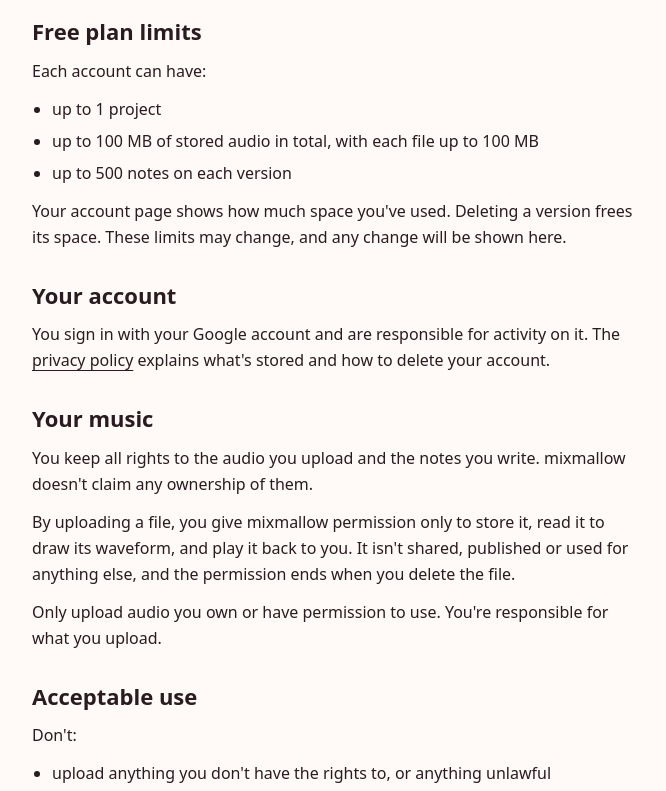
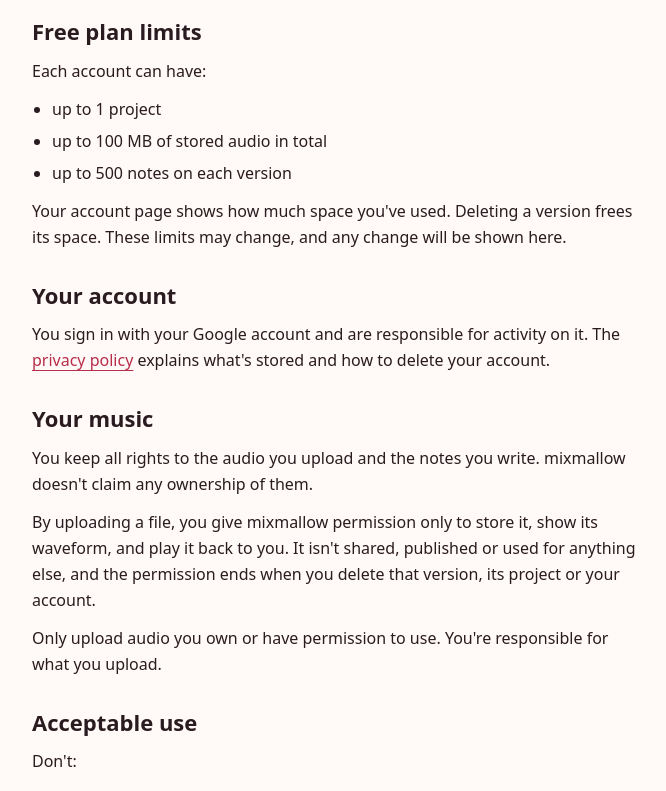
Before and after one commit to noah-lee/mixmallow, a React (Vite) app in the folder apps/web/: page /terms in a window 1280 px wide. Shown: the part 380-1171 px from the top of the page, without its empty margins (304-970 px from the left). Built offline with nearby package versions, Linux system fonts and the light colour scheme; no server answers.

Commit message:
Fix legal page link colour and privacy and terms wording

```diff
--- a/apps/web/src/features/legal/legal-page.tsx
+++ b/apps/web/src/features/legal/legal-page.tsx
@@ -32,8 +32,8 @@
   children: ReactNode
 }) {
   return (
-    <section className="flex flex-col gap-3 [&_a]:font-medium [&_a]:underline [&_a]:underline-offset-4 [&_ul]:flex [&_ul]:list-disc [&_ul]:flex-col [&_ul]:gap-1.5 [&_ul]:pl-5">
-      <h2 className="text-heading-2">{title}</h2>
+    <section className="flex flex-col gap-3 [&_a]:font-medium [&_a]:text-primary-text [&_a]:underline [&_a]:underline-offset-4 [&_ul]:flex [&_ul]:list-disc [&_ul]:flex-col [&_ul]:gap-1.5 [&_ul]:pl-5">
+      <h2 className="font-heading text-heading-2">{title}</h2>
       {children}
     </section>
   )
--- a/apps/web/src/routes/privacy.tsx
+++ b/apps/web/src/routes/privacy.tsx
@@ -23,9 +23,8 @@
       <LegalSection title="What we collect">
         <p>
           <strong className="font-semibold">From your Google account.</strong>{" "}
-          You sign in with Google. {site.name} asks only for the basic{" "}
-          <code>openid</code>, <code>email</code> and <code>profile</code>{" "}
-          scopes, and stores:
+          You sign in with Google. {site.name} asks only for the basic openid,
+          email and profile scopes, and stores:
         </p>
         <ul>
           <li>your email address</li>
@@ -135,8 +134,9 @@
 
       <LegalSection title="Changes">
         <p>
-          If this policy changes, the date above will be updated. Significant
-          changes will be announced in the app.
+          If this policy changes, the date above will be updated and the new
+          version applies from then. If you don't agree with a change, you can
+          ask for your account to be deleted.
         </p>
       </LegalSection>
 
--- a/apps/web/src/routes/terms.tsx
+++ b/apps/web/src/routes/terms.tsx
@@ -42,8 +42,9 @@
             up to {PROJECT_LIMIT} {PROJECT_LIMIT === 1 ? "project" : "projects"}
           </li>
           <li>
-            up to {formatBytes(STORAGE_LIMIT_BYTES)} of stored audio in total,
-            with each file up to {formatBytes(MAX_FILE_BYTES)}
+            up to {formatBytes(STORAGE_LIMIT_BYTES)} of stored audio in total
+            {MAX_FILE_BYTES < STORAGE_LIMIT_BYTES &&
+              `, with each file up to ${formatBytes(MAX_FILE_BYTES)}`}
           </li>
           <li>up to {NOTE_LIMIT_PER_TRACK} notes on each version</li>
         </ul>
@@ -69,9 +70,9 @@
         </p>
         <p>
           By uploading a file, you give {site.name} permission only to store it,
-          read it to draw its waveform, and play it back to you. It isn't
-          shared, published or used for anything else, and the permission ends
-          when you delete the file.
+          show its waveform, and play it back to you. It isn't shared, published
+          or used for anything else, and the permission ends when you delete
+          that version, its project or your account.
         </p>
         <p>
           Only upload audio you own or have permission to use. You're
```
